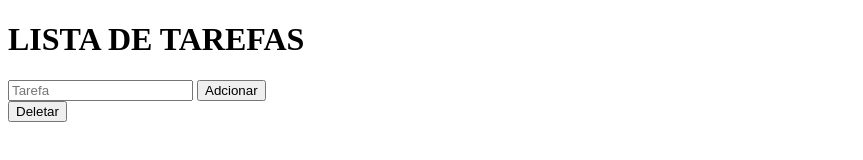
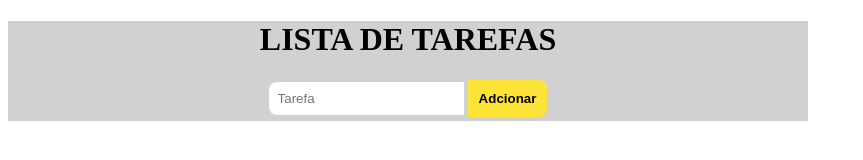
Before and after one commit to KSBilly/JQuerry-exercicio, a plain HTML site: page index.html in a window 1280 px wide. Both pictures are taken after a click on the button "Adcionar". Shown: the whole page, without its empty margins (0-863 px from the left). Drawn offline with Linux system fonts and the light colour scheme.

Commit message:
Concluido

```diff
--- a/index.html
+++ b/index.html
@@ -7,6 +7,7 @@
     <link rel="stylesheet" href="./main.css">
 </head>
 <body>
+    <div class="container">
         <header>
             <h1>LISTA DE TAREFAS</h1>
             <form>
@@ -14,10 +15,10 @@
                 <button type="button" id="btn">Adcionar</button>
             </form>
         </header>
+        <main id="conteudo">
+        </main>
 
-    <main id="conteudo">
-
-    </main>
+    </div>
 
     <script src="./Nova pasta/jquery-3.7.1.js"></script>
     <script src="./main.js"></script>
--- a/main.css
+++ b/main.css
@@ -1,7 +1,48 @@
 .tarefa{
-    background-color: gray;
+    background-color: rgb(255, 255, 255);
+    display: inline-block;
+    width: 80%;
+    padding: 8px;
+    margin-bottom: 4px;
+    text-align: left;
+    border-top-left-radius: 8px;
+    border-bottom-left-radius: 8px;
+    color: rgb(71, 71, 71);
+    font-weight: bold;
+    font-size: 18px;
+}
+
+#btn{
+    background-color: rgb(255, 228, 56);
+    color: black;
+    border-style: none;
+}
+
+input{
+    border-top-left-radius: 8px;
+    border-bottom-left-radius: 8px;
+    padding: 9px;
+    border-style: none;
+}
+
+button{
+    padding: 11px;
+    margin-bottom: 4px;
+    border-top-right-radius: 8px;
+    border-bottom-right-radius: 8px;
+    background-color: red;
+    font-weight: bold;
+    color: white;
+    border-style: none;
 }
 
 .concluida{
-    background-color: green;
+    background-color: rgb(140, 255, 140);
 }
+
+.container {
+    display: block;
+    background-color: rgb(209, 209, 209);
+    max-width: 800px;
+    text-align: center;
+}
--- a/main.js
+++ b/main.js
@@ -3,33 +3,29 @@ const text = document.getElementById("text");
 let indice = 0
 
 $(document).ready(function(){
-    $("#btn").click(function(){
-        //adcionar validação para o campo input
+    $("#btn").click(function(e){
+        e.preventDefault();
 
         const vTarefa = tarefa.value;
+
+        if (vTarefa.trim () !==""){
+
         ++indice
 
-        $("#conteudo").append(`<div id="${indice}">
+        $("#conteudo").append(`<div id="${indice}" class="tarefa-item">
             <div class="tarefa"> ${vTarefa }</div>
-            <button type="button" class="del" onclick="deletar(${indice})">Deletar</button>
+            <button type="button" class="del">Deletar</button>
         </div>`);
+        } else {
+            alert ("Por favor, Preencha o campo TAREFA")
+        }
     });
 
-    $(".tarefa").click(function(){
+    $("#conteudo").on("click", ".tarefa", function(){
         $(this).toggleClass("concluida");
     });
 
-    //adcionar preventeDefault
-
-    function deletar(id){
-        let delet = document.getElementById(id);
-        delet.remove();
-    }
+        $("#conteudo").on("click", ".del", function (){
+            $(this).closest(".tarefa-item").remove();
+        });
 });
-
-
-
-$(".del").click(function(){
-    let teste = document.getElementById()
-    teste.remove();
-    })
```
Lines whose indentation alone changed are shown as unchanged.
